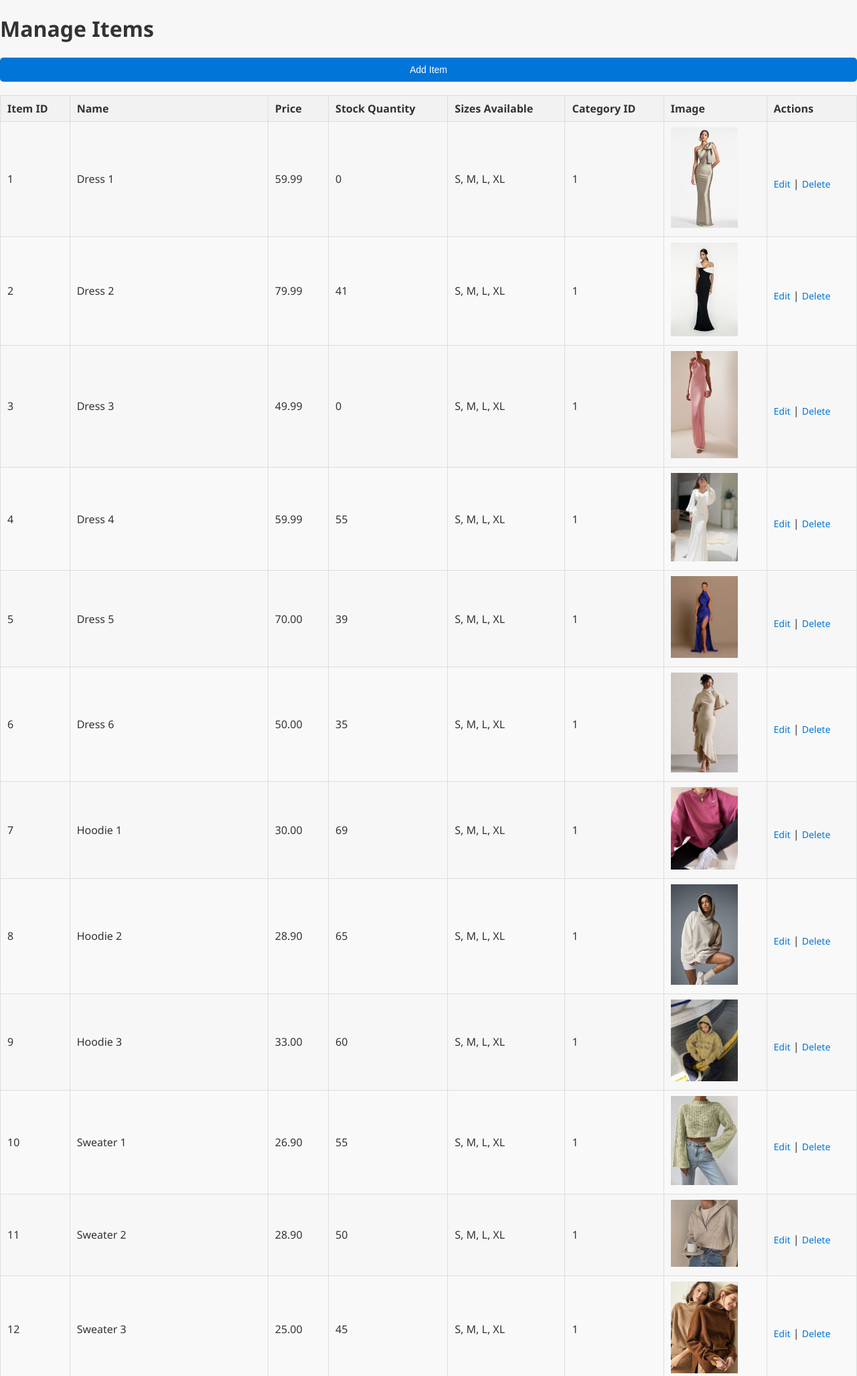
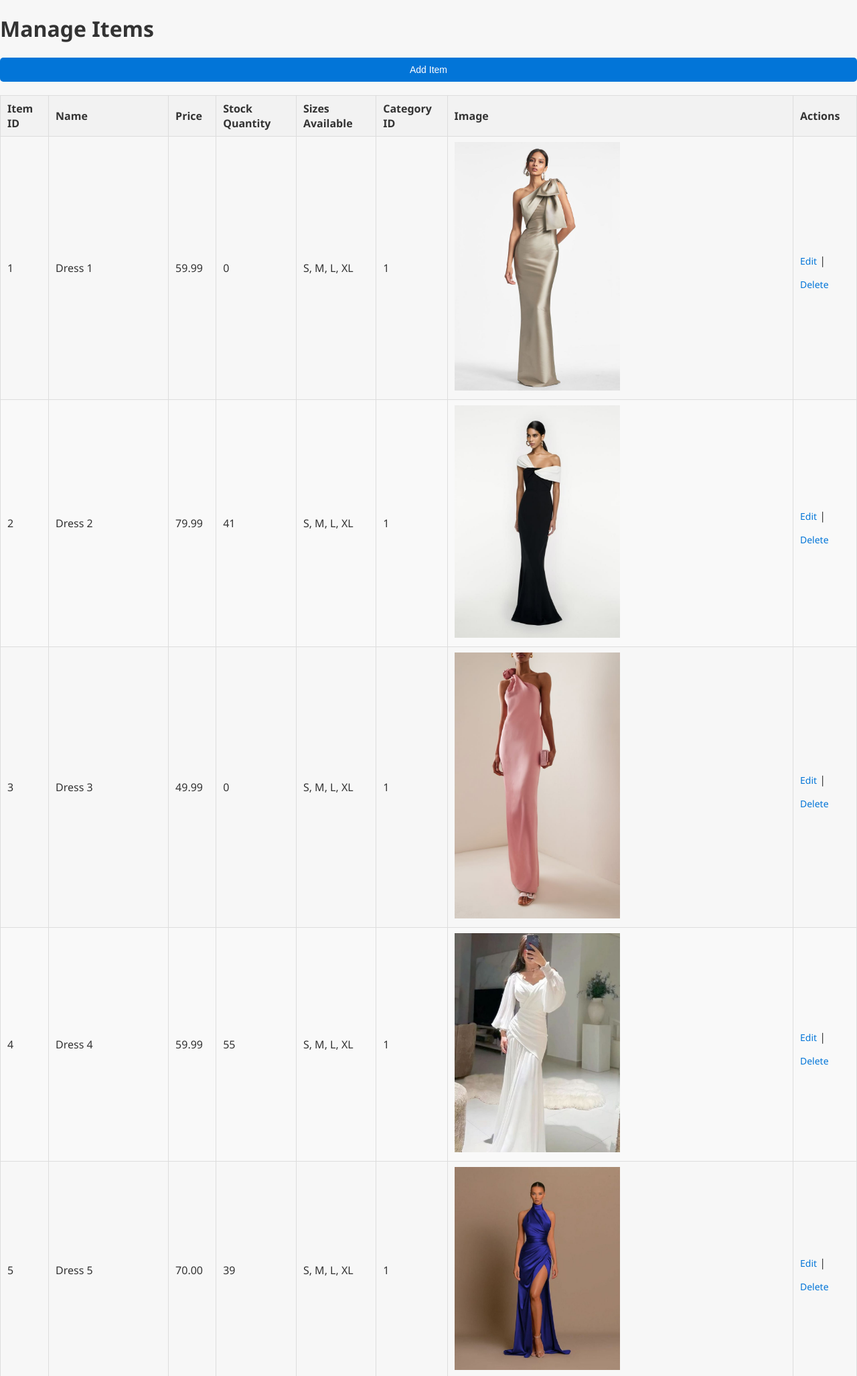
Before and after one commit to EsraaCodes/CE-shop, a PHP site: page /manage_items.php in a window 1280 px wide. Shown: the top 2054 px of the page at 67% size. Run offline with PHP 8.4, Linux system fonts and the light colour scheme; data comes from the database, SQL or seed files in the repository.

Commit message:
Imporved manage items page

```diff
--- a/manage_items.php
+++ b/manage_items.php
@@ -87,7 +87,7 @@ $result = mysqli_query($conn, $query);
             <td><?php echo $row['category_id']; ?></td>
             <td>
                 <?php if (!empty($row['image'])): ?>
-                    <img src="images/<?php echo htmlspecialchars($row['image']); ?>" alt="Product Image" style="width: 100px; height: auto;">
+                    <img src="images/<?php echo htmlspecialchars($row['image']); ?>" alt="Product Image" style="max-width: 50%; height: auto; min-width: 50px;">
                 <?php else: ?>
                     No Image
                 <?php endif; ?>
```
